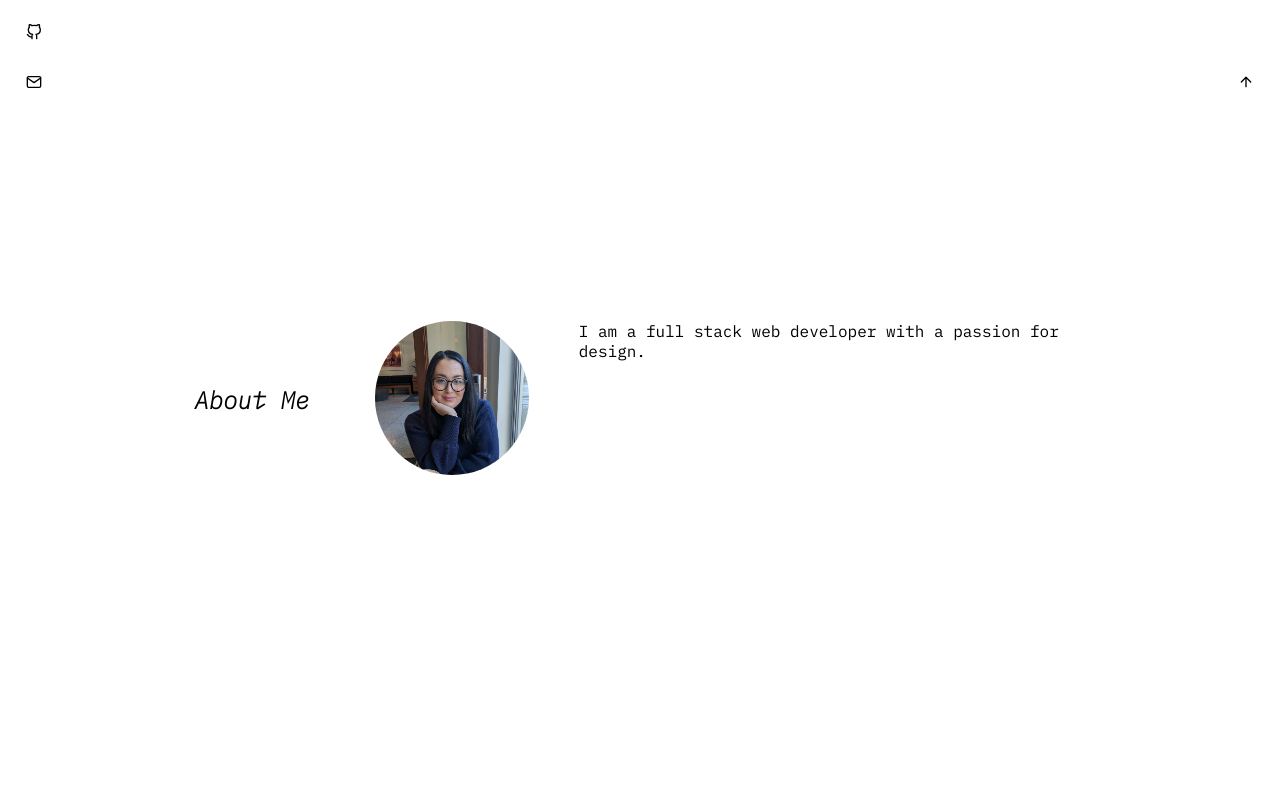
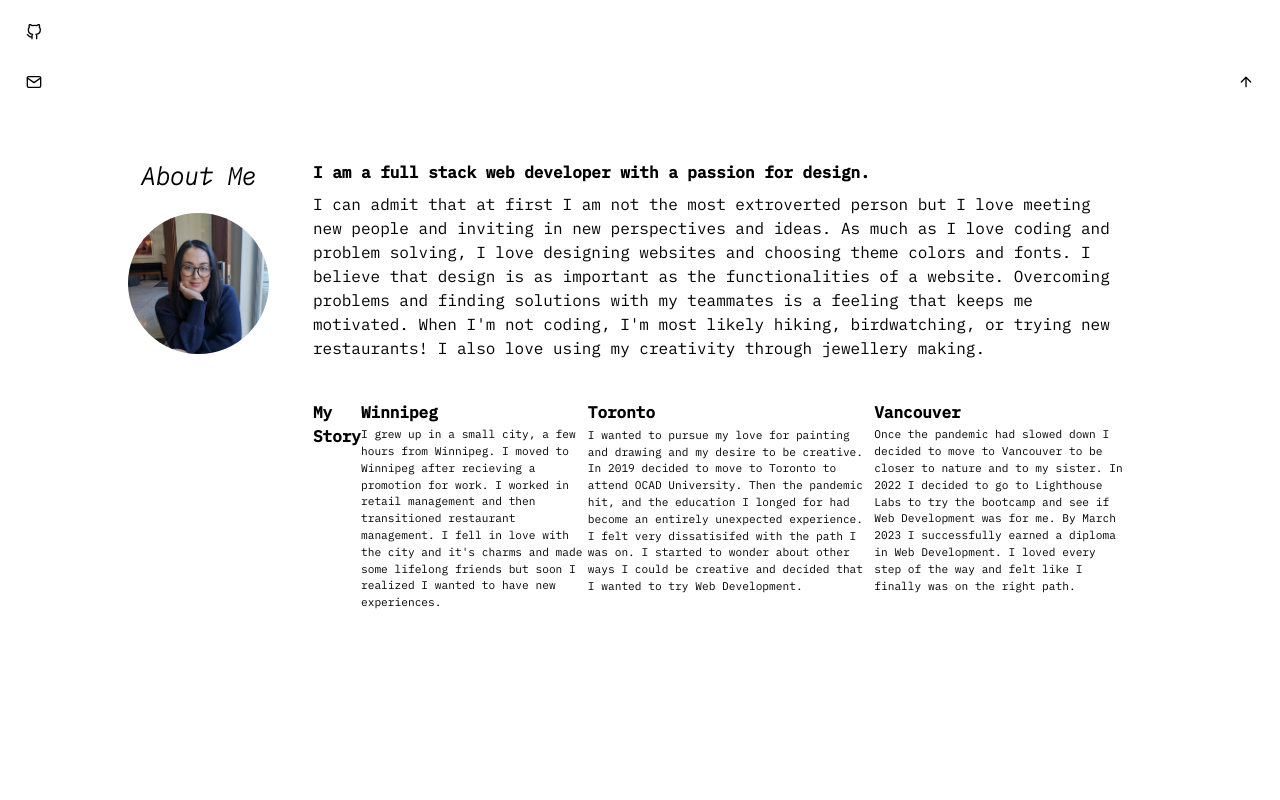
Before and after one commit to ksakuran/job-portfolio, a Next.js app: page / in a window 1280 px wide. Shown: the part 680-1480 px from the top of the page. Built offline with nearby package versions, Linux system fonts and the light colour scheme.

Commit message:
add about me descriptions

```diff
--- a/src/components/About.js
+++ b/src/components/About.js
@@ -1,20 +1,67 @@
-import React from 'react'
+import React from "react";
 
 export default function About() {
   return (
-    <section id='about'>
-      <h1>About Me</h1>
+    <section id="about">
+      <div className="about-headshot">
+        <h1>About Me</h1>
+        <img id="headshot" src="katheadshot.jpg"></img>
+      </div>
       <div>
-      <article className='about-me'>
-        <header>
-          <img id='headshot' src='katheadshot.jpg'></img>
-        </header>
-        <p id='kat-desc'>I am a full stack web developer with a passion for design.</p>
-      </article>
-        <div>
-
+        <article className="about-me">
+          <div id="kat-desc">
+            <h4>I am a full stack web developer with a passion for design.</h4>
+            <p>
+              I can admit that at first I am not the most extroverted person but
+              I love meeting new people and inviting in new perspectives and
+              ideas. As much as I love coding and problem solving, I love
+              designing websites and choosing theme colors and fonts. I believe
+              that design is as important as the functionalities of a website.
+              Overcoming problems and finding solutions with my teammates is a
+              feeling that keeps me motivated. When I'm not coding, I'm most
+              likely hiking, birdwatching, or trying new restaurants! I also
+              love using my creativity through{" "}
+              <a href="https://www.sakuramoonstudio.com/">jewellery making</a>.
+            </p>
+          </div>
+        </article>
+        <div id="story-desc">
+          <h4>My Story</h4>
+          <article>
+            <h4>Winnipeg</h4>
+            <p className="story">
+              I grew up in a small city, a few hours from Winnipeg. I moved to
+              Winnipeg after recieving a promotion for work. I worked in retail
+              management and then transitioned restaurant management. I fell in
+              love with the city and it's charms and made some lifelong friends
+              but soon I realized I wanted to have new experiences.
+            </p>
+          </article>
+          <article>
+            <h4>Toronto</h4>
+            <p className="story">
+              I wanted to pursue my love for painting and drawing and my desire
+              to be creative. In 2019 decided to move to Toronto to attend OCAD
+              University. Then the pandemic hit, and the education I longed for
+              had become an entirely unexpected experience. I felt very
+              dissatisifed with the path I was on. I started to wonder about
+              other ways I could be creative and decided that I wanted to try
+              Web Development.
+            </p>
+          </article>
+          <article>
+            <h4>Vancouver</h4>
+            <p className="story">
+              Once the pandemic had slowed down I decided to move to Vancouver
+              to be closer to nature and to my sister. In 2022 I decided to go
+              to Lighthouse Labs to try the bootcamp and see if Web Development
+              was for me. By March 2023 I successfully earned a diploma in Web
+              Development. I loved every step of the way and felt like I finally
+              was on the right path.
+            </p>
+          </article>
         </div>
       </div>
-      </section>
-  )
+    </section>
+  );
 }
--- a/src/styles/globals.css
+++ b/src/styles/globals.css
@@ -80,7 +80,7 @@ h2 {
 }
 
 section {
-  height: 70vh;
+  height: 75vh;
   margin-top: 15vh;
   margin-left: 10vw;
   width: 80vw;
@@ -99,15 +99,12 @@ section {
 
 #about {
   display: flex;
-  align-items: center;
+  /* align-items: center; */
   justify-content: space-evenly;
   /* border-color: #EA3D14;
   border-style:solid;
   border-width: 1%;
   border-radius: 5px; */
-
-
-
 }
 
 .about-me {
@@ -115,15 +112,43 @@ section {
   flex-direction: row;
 }
 
+.about-headshot {
+  display: flex;
+  flex-direction: column;
+  align-items: center;
+}
+
 #kat-desc {
-  margin-left: 7%;
+  margin-left: 5%;
+  margin-right: 3%;
+  line-height: 1.5;
+  margin-bottom: 2.5%;
+}
+
+#story-desc {
+  margin-left: 5%;
+  margin-right: 3%;
+  line-height: 1.5;
+  padding-top: 2%;
+  margin-bottom: 2.5%;
+  display: flex;
+  flex-direction: row;
+}
+
+p.story {
+  font-size: 70%;
+}
+
+h4 {
+  margin-bottom: 1%;
 }
 
 #headshot {
+  margin-top: 15%;
   object-fit: cover;
   border-radius: 50%;
-  width: 12vw;
-  height: 12vw;
+  width: 11vw;
+  height: 11vw;
 }
 
 #why {
```
